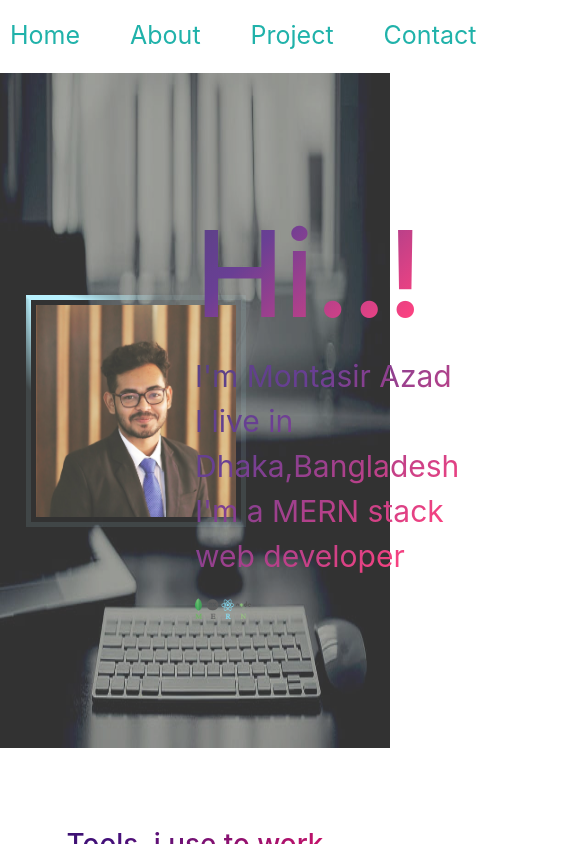
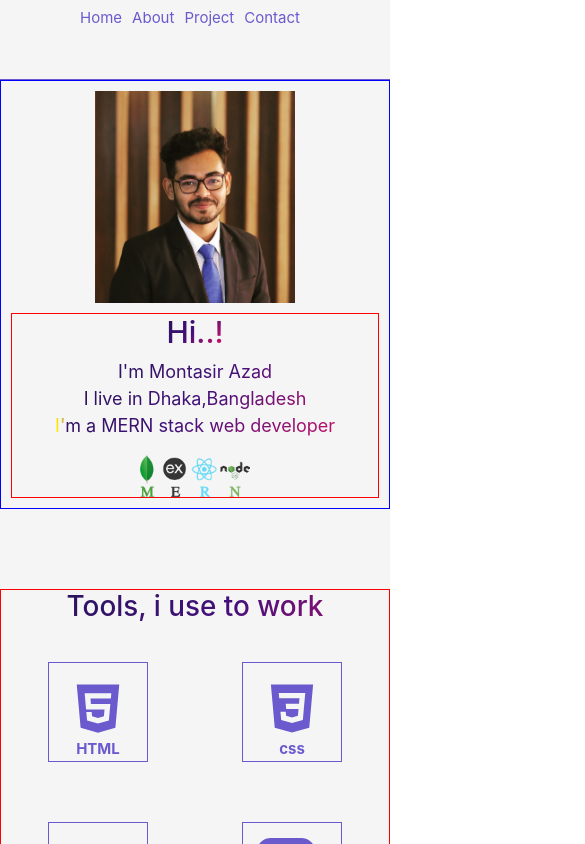
Before and after one commit to montasirazad/my-portfolio, a React (Create React App) app: page / in a window 390 px wide. Shown: the top 844 px of the page, 585 px wide, since content can reach past the window. Built offline with nearby package versions, Linux system fonts and the light colour scheme.

Commit message:
website is responsive

```diff
--- a/public/index.html
+++ b/public/index.html
@@ -28,6 +28,7 @@
   <title>Montasir Azad</title>
 </head>
 
+
 <body>
   <noscript>You need to enable JavaScript to run this app.</noscript>
   <div id="root"></div>
--- a/src/Components/Banner/Banner.css
+++ b/src/Components/Banner/Banner.css
@@ -1,3 +1,30 @@
+.banner-container {
+    display: grid;
+    align-items: center;
+    justify-content: space-evenly;
+    grid-template-columns: repeat(2, 50%);
+    padding: 10px;
+
+}
+
+.banner-text-div img {
+    width: 30%;
+}
+
+.banner-image-div {
+    text-align: center;
+
+}
+
+.banner-image-div img {
+    width: 200px;
+}
+
+.banner-container p {
+    font-size: 30px;
+}
+
+
 .animate-charcter {
     /* text-transform: uppercase; */
     background-image: linear-gradient(-225deg,
@@ -19,39 +46,6 @@
 
 }
 
-.banner-container {
-    background-image: url('../../image//banner-1.jpg');
-    background-size: 100% 100%;
-    background-repeat: no-repeat;
-    opacity: .8;
-    display: grid;
-    align-items: center;
-    justify-content: center;
-    grid-template-columns: repeat(2, 50%);
-    /* margin-top: 10px; */
-    margin-bottom: 80px;
-    height: 80vh;
-    padding: 10px;
-
-}
-
-.banner-text-div {
-    /* text-align: right; */
-    /* border: 2px solid black; */
-}
-
-.banner-image-div {
-    text-align: center;
-    margin-left: 200px;
-}
-
-.banner-container p {
-    font-size: 30px;
-}
-
-
-
-
 
 @keyframes textclip {
     to {
@@ -59,7 +53,7 @@
     }
 }
 
-@media screen and (max-width:600px) {}
+
 
 /* Photo frame css */
 
@@ -81,23 +75,6 @@
     inherits: true;
 }
 
-/* body {
-    font-family: Raleway, sans-serif;
-    text-align: center;
-    margin: 0;
-    padding: 1rem;
-    background-color: rgba(10, 12, 18, 1);
-    color: white;
-    min-height: 100vh;
-    display: flex;
-    flex-wrap: wrap;
-    align-items: center;
-    justify-content: center;
-}
-
-p {
-    margin: 0;
-} */
 
 :root {
     --d: 2500ms;
@@ -161,3 +138,59 @@ p {
         --gradY: 0%;
     }
 }
+
+
+@media screen and (max-width:800px) {
+
+    .animate-charcter {
+        /* text-transform: uppercase; */
+        background-image: linear-gradient(-225deg,
+                #231557 0%,
+                #44107a 29%,
+                #ff1361 67%,
+                #fff800 100%);
+        background-size: auto auto;
+        background-clip: border-box;
+        background-size: 200% auto;
+        color: #fff;
+        background-clip: text;
+        /* text-fill-color: transparent; */
+        -webkit-background-clip: text;
+        -webkit-text-fill-color: transparent;
+        animation: textclip 3s linear infinite;
+        display: inline-block;
+        font-size: 30px;
+
+    }
+
+    .banner-image-div img {
+        margin-bottom: 10px;
+    }
+
+    .banner-container {
+        display: grid;
+        grid-template-columns: repeat(1, 100%);
+        align-items: center;
+        justify-content: center;
+        border: 1px solid blue;
+    }
+
+    .banner-image-div {
+        text-align: center;
+        margin: 0;
+
+    }
+
+    .banner-text-div {
+        border: 1px solid red;
+        text-align: center;
+
+    }
+
+
+
+    .banner-container p {
+        font-size: 18px;
+    }
+
+}
--- a/src/Components/Banner/Banner.js
+++ b/src/Components/Banner/Banner.js
@@ -8,13 +8,9 @@ const Banner = () => {
         <div className="banner-container">
 
 
-            <div className='banner-image-div box'>
+            <div className='banner-image-div'>
                 <img src={logoImg}
-                    style={{
-                        width: '200px',
 
-
-                    }}
                     alt="" />
             </div>
 
@@ -23,7 +19,7 @@ const Banner = () => {
                 <p className="animate-charcter">I'm Montasir Azad<br />
                     I live in Dhaka,Bangladesh <br /> I'm a MERN stack web developer</p>
                 <br />
-                <img src={mernLogo} style={{ width: '30%' }} alt="" />
+                <img src={mernLogo} alt="" />
             </div>
         </div>
     );
--- a/src/Components/Footer/Footer.css
+++ b/src/Components/Footer/Footer.css
@@ -1,6 +1,6 @@
 .footer-container {
     margin-top: 150px;
-     text-align: center;
+    text-align: center;
 
 }
 
@@ -9,7 +9,6 @@
 
 .footer-bottom {
     text-align: center;
-    /* margin-top: 20px; */
     color: white;
     background-color: slateblue;
     margin-bottom: 0;
@@ -24,7 +23,38 @@
 }
 
 .footer-text h1 {
-    font-size: 110px;
+    font-size: 100px;
     font-weight: 600;
 
 }
+
+@media screen and (max-width:800px) {
+    .footer-container {
+        margin-top: 150px;
+        text-align: center;
+
+    }
+
+
+
+
+    .footer-bottom {
+        text-align: center;
+        color: white;
+        background-color: slateblue;
+        height: 40px;
+        padding: 10px;
+        margin-top: 35px;
+    }
+
+    .footer-text {
+        text-align: center;
+
+    }
+
+    .footer-text h1 {
+        font-size: 70px;
+        font-weight: 600;
+
+    }
+}
--- a/src/Components/Footer/Footer.js
+++ b/src/Components/Footer/Footer.js
@@ -18,10 +18,10 @@ const Footer = () => {
                     <h5>
                         <FiMail /> montasirazad@gmail.com
                     </h5>
-                    <a href="">
+                    <a href="https://www.facebook.com/montasir.azad/" target='_blank'>
                         <FaFacebookSquare style={{ fontSize: '40px', margin: '10px', textDecoration: 'none' }} />
                     </a>
-                    <a href="">
+                    <a href="https://www.linkedin.com/in/montasir-azad-525094123/" target='_blank'>
                         <FaLinkedinIn style={{ fontSize: '40px', margin: '10px', textDecoration: 'none' }} />
                     </a>
                 </div>
--- a/src/Components/Home/Home.css
+++ b/src/Components/Home/Home.css
@@ -1,6 +1,4 @@
 .home-container{
-    /* background-image: url('../../image/bg-5.jpg');
+    background-color: whitesmoke;
 
-     background-size: cover;
-     background-repeat: no-repeat; */
 }
--- a/src/Components/MainNav/MainNav.css
+++ b/src/Components/MainNav/MainNav.css
@@ -2,26 +2,42 @@
     text-decoration: none;
     margin-right: 50px;
     font-size: 25px;
-    color: lightseagreen;
+    color: slateblue;
 
 }
 
 .nav-container {
-    /* border-bottom: 1px solid lightseagreen; */
+    border-bottom: 1px solid slateblue;
     text-align: center;
     padding: 10px;
-    line-height: 50px;
+    height: 80px;
+
     /* background-color: rgb(233, 232, 229); */
 }
 
-.nav-container img {
-    margin: 10px;
-    margin-right: 35px;
-}
+
 
 .nav-container a:hover {
-    background-color: lightseagreen;
+    background-color: slateblue;
     color: white;
     border-radius: 3px;
     padding: 3px;
 }
+
+@media screen and (max-width:600px) {
+    .nav-container a {
+        text-decoration: none;
+        margin-right: 10px;
+        font-size: 15px;
+        color: slateblue;
+
+    }
+
+    .nav-container {
+        border-bottom: 1px solid slateblue;
+        text-align: center;
+        padding: 5px;
+
+        /* background-color: rgb(233, 232, 229); */
+    }
+}
--- a/src/Components/Project/Project.css
+++ b/src/Components/Project/Project.css
@@ -1,6 +1,6 @@
 .client-container {
     display: grid;
-    grid-template-columns: auto auto;
+    grid-template-columns: repeat(2, auto);
     grid-gap: 30px;
     /* border: 1px solid red; */
     height: 250px;
@@ -31,3 +31,29 @@
     border-bottom-right-radius: 30px;
 
 }
+
+@media screen and (max-width:600px) {
+    .client-container {
+        /* display: flex;
+        flex-wrap: wrap; */
+
+        display: grid;
+        grid-template-columns: repeat(1, 100%);
+
+    }
+
+    .client-image img {
+        width: 100%;
+
+    }
+
+    .client-detail {
+        /* border: 1px solid blue; */
+        background-color: slateblue;
+        color: white;
+        padding: 20px;
+        font-size: 5px;
+        border-bottom-right-radius: 30px;
+
+    }
+}
--- a/src/Components/SkillSection/SkillSection.css
+++ b/src/Components/SkillSection/SkillSection.css
@@ -1,17 +1,17 @@
 .skill-container {
     margin-bottom: 100px;
+    margin-top: 50px;
 }
 
 .skill-text {
     text-align: center;
     width: 100%;
+
 }
 
 .icons-container {
     display: flex;
-    /* border-top: 1px dotted slateblue; */
     flex-wrap: wrap;
-    /* align-items: center; */
     justify-content: center;
     justify-content: center;
 }
@@ -41,3 +41,55 @@
     background-color: slateblue;
 
 }
+
+@media screen and (max-width:600px) {
+
+    .skill-container {
+        margin-top: 80px;
+        margin-bottom: 100px;
+        border: 1px solid red;
+    }
+
+    .skill-text {
+        text-align: center;
+        width: 100%;
+    }
+
+    .skill-text {
+        background-color: black;
+    }
+
+    .icons-container {
+        display: grid;
+        flex-wrap: wrap;
+        justify-content: space-around;
+        grid-template-columns: repeat(2, auto);
+    }
+
+    .skill-icons {
+        width: 100px;
+        height: 100px;
+        display: grid;
+
+        align-items: center;
+        justify-content: center;
+        text-align: center;
+        font-size: 60px;
+        padding: 15px;
+        border: 1px solid slateblue;
+        margin: 30px;
+        color: slateblue;
+
+    }
+
+    .skill-icons p {
+        font-size: 15px;
+        font-weight: 700;
+    }
+
+    .skill-icons:hover {
+        color: white;
+        background-color: slateblue;
+
+    }
+}
--- a/src/index.css
+++ b/src/index.css
@@ -1,3 +1,4 @@
+
 body {
   padding: 0;
   margin: 0;
```
Also changed, not shown: src/Components/MainNav/MainNav.js (+1 -13 lines).
